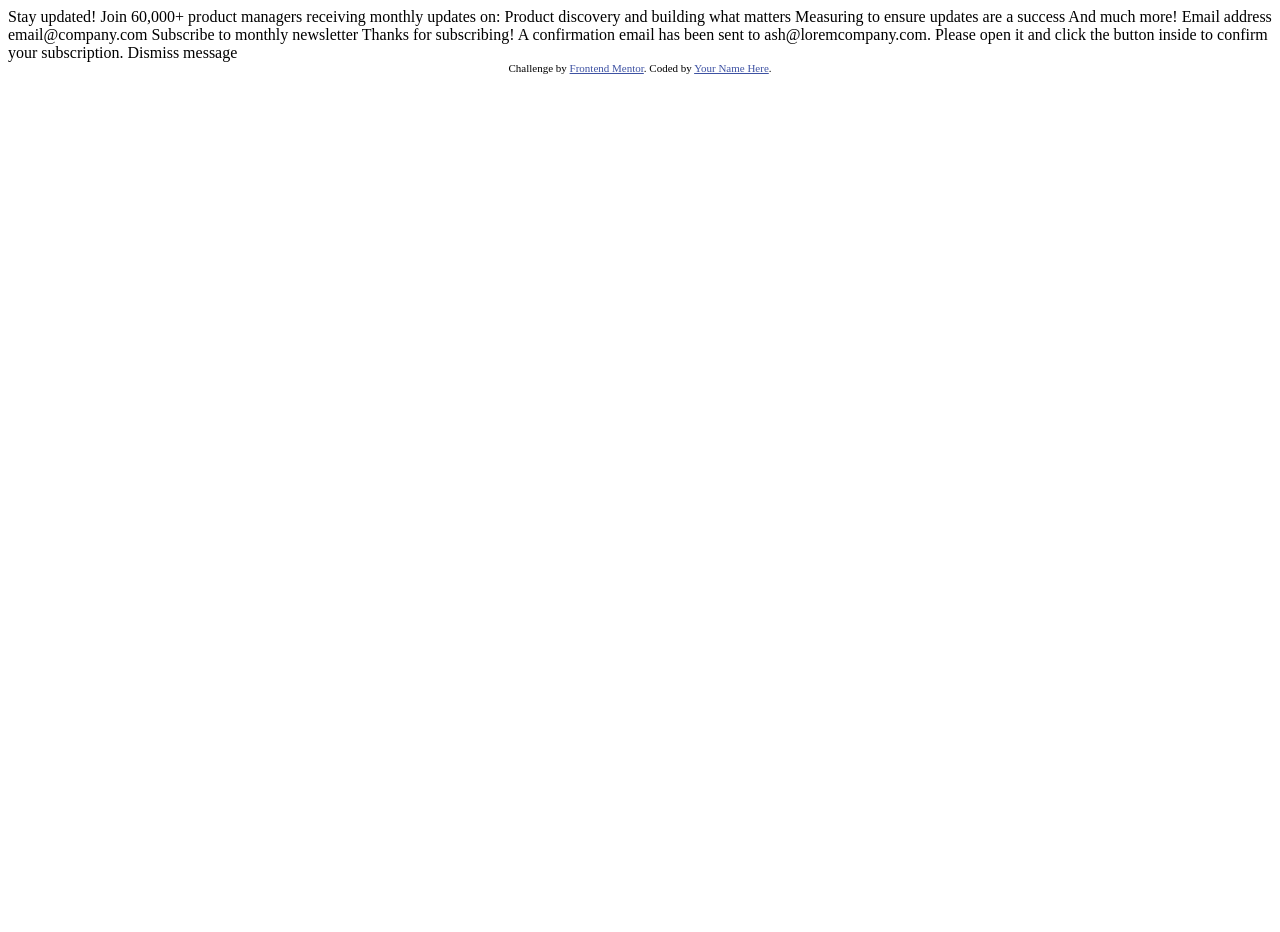
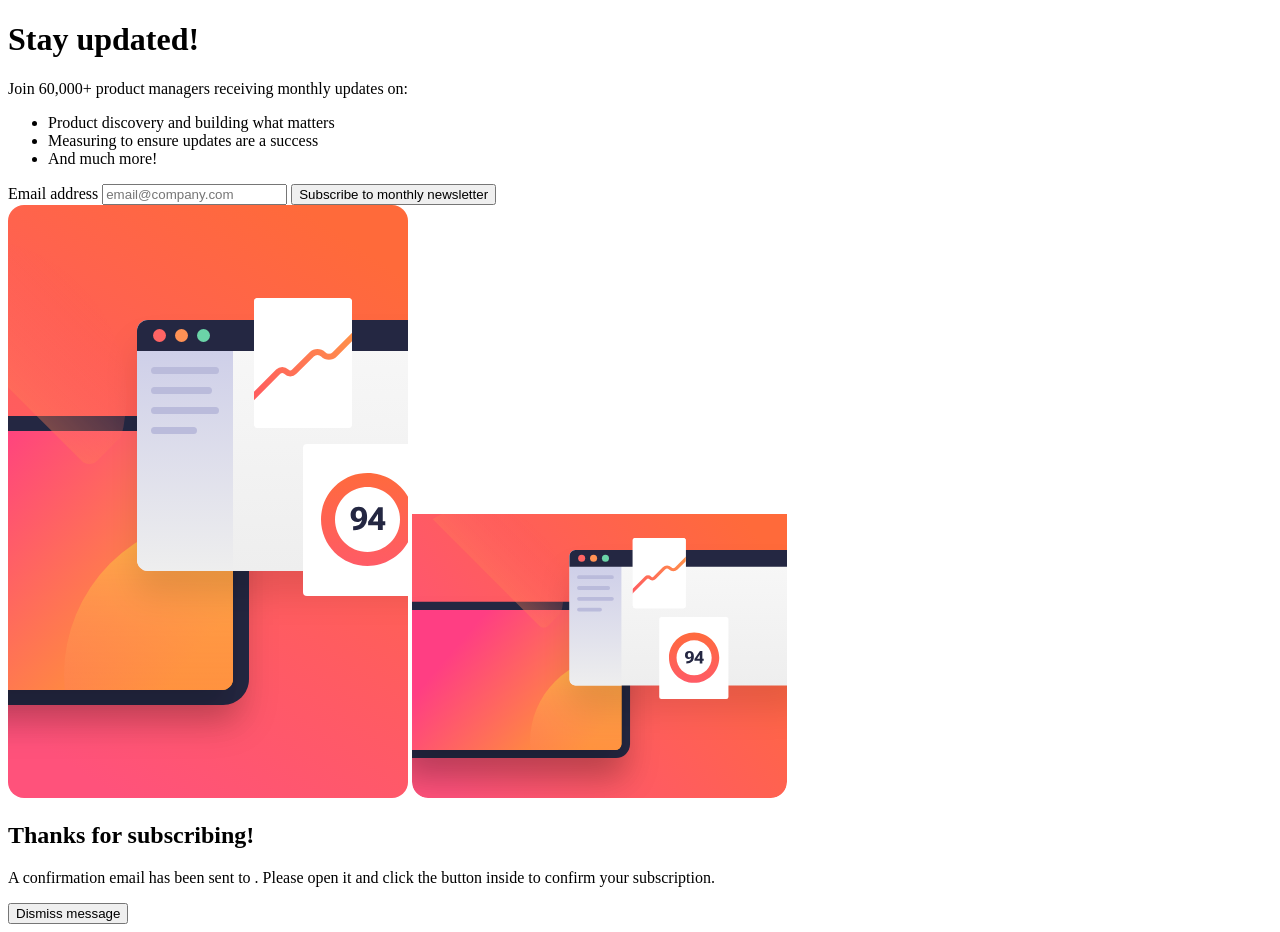
Before and after one commit to JohnMwendwa/newsletter-sign-up, a plain HTML site: page index.html in a window 1280 px wide. Before the commit the page ends 800 px from the top, so only its background shows below. Drawn offline with Linux system fonts and the light colour scheme.

Commit message:
add markup

```diff
--- a/index.html
+++ b/index.html
@@ -1,52 +1,71 @@
 <!DOCTYPE html>
 <html lang="en">
   <head>
-  <meta charset="UTF-8">
-  <meta name="viewport" content="width=device-width, initial-scale=1.0"> <!-- displays site properly based on user's device -->
+    <meta charset="UTF-8" />
+    <meta name="viewport" content="width=device-width, initial-scale=1.0" />
+    <!-- displays site properly based on user's device -->
 
-  <link rel="icon" type="image/png" sizes="32x32" href="./assets/images/favicon-32x32.png">
+    <link
+      rel="icon"
+      type="image/png"
+      sizes="32x32"
+      href="./assets/images/favicon-32x32.png"
+    />
 
-  <title>Frontend Mentor | Newsletter sign-up form with success message</title>
-
-  <!-- Feel free to remove these styles or customise in your own stylesheet 👍 -->
-  <style>
-    .attribution { font-size: 11px; text-align: center; }
-    .attribution a { color: hsl(228, 45%, 44%); }
-  </style>
+    <title>
+      Frontend Mentor | Newsletter sign-up form with success message
+    </title>
   </head>
   <body>
-
     <!-- Sign-up form start -->
 
-  Stay updated!
-
-  Join 60,000+ product managers receiving monthly updates on:
-
-  Product discovery and building what matters
-  Measuring to ensure updates are a success
-  And much more!
-
-  Email address
-  email@company.com
-
-  Subscribe to monthly newsletter
+    <main>
+      <div class="container">
+        <div class="form__container">
+          <h1>Stay updated!</h1>
+          <p>Join 60,000+ product managers receiving monthly updates on:</p>
+          <ul>
+            <li>Product discovery and building what matters</li>
+            <li>Measuring to ensure updates are a success</li>
+            <li>And much more!</li>
+          </ul>
+          <form>
+            <label for="email"> Email address </label>
+            <input type="text" id="email" placeholder="email@company.com" />
+            <button>Subscribe to monthly newsletter</button>
+          </form>
+        </div>
+        <div class="image__container">
+          <img
+            class="image__desktop"
+            src="assets/images/illustration-sign-up-desktop.svg"
+            alt="desktop image ui"
+          />
+          <img
+            class="image__mobile"
+            src="assets/images/illustration-sign-up-mobile.svg"
+            alt="mobile image ui"
+          />
+        </div>
+      </div>
+    </main>
 
     <!-- Sign-up form end -->
 
     <!-- Success message start -->
 
-  Thanks for subscribing!
-
-  A confirmation email has been sent to ash@loremcompany.com.
-  Please open it and click the button inside to confirm your subscription.
-
-  Dismiss message
+    <div class="modal">
+      <div class="modal__container">
+        <h2>Thanks for subscribing!</h2>
+        <p>
+          A confirmation email has been sent to
+          <output id="user__email"></output>. Please open it and click the
+          button inside to confirm your subscription.
+        </p>
+        <button class="modal__close">Dismiss message</button>
+      </div>
+    </div>
 
     <!-- Success message end -->
-
-  <div class="attribution">
-    Challenge by <a href="https://www.frontendmentor.io?ref=challenge" target="_blank">Frontend Mentor</a>.
-    Coded by <a href="#">Your Name Here</a>.
-  </div>
   </body>
 </html>
```
Lines whose indentation alone changed are shown as unchanged.
